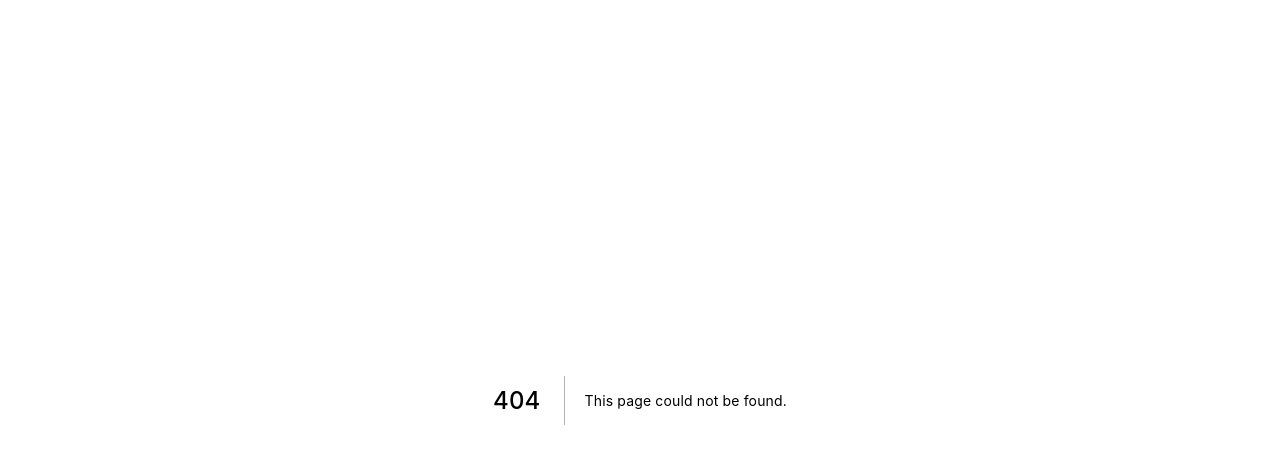
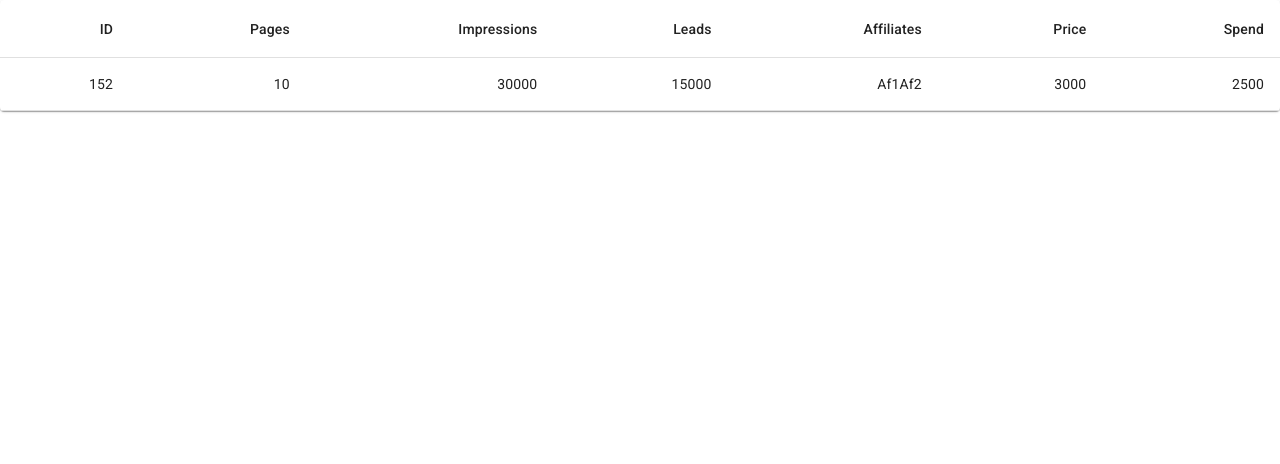
Before and after one commit to Jhon-Idrovo/campaigns-dashboard, a Next.js app: page /panel/campaigns/test in a window 1280 px wide. Before the commit this address had no page. Shown: the top 464 px of the page. Built offline with nearby package versions, Linux system fonts and the light colour scheme.

Commit message:
headers and data is displayed correctly on table

```diff
--- /dev/null
+++ b/pages/panel/campaigns/test.tsx
@@ -0,0 +1,15 @@
+import EnhancedTable from "../../../src/components/Table";
+import useCampaigns from "../../../src/hooks/useCampaigns";
+
+function Test() {
+  const { rows, headers } = useCampaigns();
+  console.log(rows, headers);
+
+  return (
+    <div>
+      <EnhancedTable headers={headers} rows={rows} />
+    </div>
+  );
+}
+
+export default Test;
--- a/src/components/Table.tsx
+++ b/src/components/Table.tsx
@@ -5,8 +5,11 @@ import {
   TableContainer,
   TableHead,
   TableSortLabel,
+  Paper,
+  Table,
+  TableRow,
+  TableBody,
 } from "@material-ui/core";
-import { Paper, Table, TableRow } from "material-ui";
 import { TablePropsInterface } from "../ts/interfaces";
 import VisibilityIcon from "@material-ui/icons/Visibility";
 
@@ -22,23 +25,40 @@ function EnhancedTableHead({
   order,
   orderBy,
   handleRequestSort,
+  classes,
 }: {
   headers: string[];
   order: Order;
   orderBy: string;
   handleRequestSort: Function;
+  classes: ReturnType<typeof useStyles>;
 }) {
   return (
     <TableHead>
       <TableRow>
-        <TableCell>
-          {/* <Button>
+        {/* <TableCell>
+          <Button>
         <VisibilityIcon/>
-      </Button> */}
-        </TableCell>
+      </Button>
+        </TableCell> */}
         {headers.map((h) => (
-          <TableCell key={h} align="left">
-            <TableSortLabel>{h}</TableSortLabel>
+          <TableCell
+            key={h}
+            align="right"
+            sortDirection={orderBy === h ? order : false}
+          >
+            <TableSortLabel
+              active={orderBy === h}
+              direction={orderBy === h ? order : "asc"}
+              onClick={() => handleRequestSort(h)}
+            >
+              {h}
+              {orderBy === h ? (
+                <span className={classes.visuallyHidden}>
+                  {order === "asc" ? "sorting ascending" : "sorting descending"}
+                </span>
+              ) : null}
+            </TableSortLabel>
           </TableCell>
         ))}
       </TableRow>
@@ -107,7 +127,22 @@ function EnhancedTable({ headers, rows }: TablePropsInterface) {
               order={order}
               orderBy={orderBy}
               handleRequestSort={handleRequestSort}
+              classes={classes}
             />
+            <TableBody>
+              {rows.map((row) => (
+                <TableRow
+                  key={row.id}
+                  //role="button"
+                >
+                  {Object.values(row).map((val) => (
+                    <TableCell key={val + row.id} align="right">
+                      {val}
+                    </TableCell>
+                  ))}
+                </TableRow>
+              ))}
+            </TableBody>
           </Table>
         </TableContainer>
       </Paper>
@@ -115,4 +150,4 @@ function EnhancedTable({ headers, rows }: TablePropsInterface) {
   );
 }
 
-export default Table;
+export default EnhancedTable;
--- a/src/hooks/useCampaigns.tsx
+++ b/src/hooks/useCampaigns.tsx
@@ -1,9 +1,10 @@
-import { CampaignInterface } from "../ts/interfaces";
+import { UseCampaignsInterface } from "../ts/interfaces";
 
 function useCampaigns() {
   //use react-query to get the data from the server
-
-  return [
+  //header are in the same order as the keys in the rows object
+  return {
+    rows: [
       {
         id: 152,
         pages: 10,
@@ -13,7 +14,17 @@ function useCampaigns() {
         price: 3000,
         spend: 2500,
       },
-  ] as CampaignInterface[];
+    ],
+    headers: [
+      "ID",
+      "Pages",
+      "Impressions",
+      "Leads",
+      "Affiliates",
+      "Price",
+      "Spend",
+    ],
+  } as UseCampaignsInterface;
 }
 
 export default useCampaigns;
```
Also changed, not shown: src/ts/interfaces.tsx (+15 -10 lines). Lines whose indentation alone changed are shown as unchanged.
